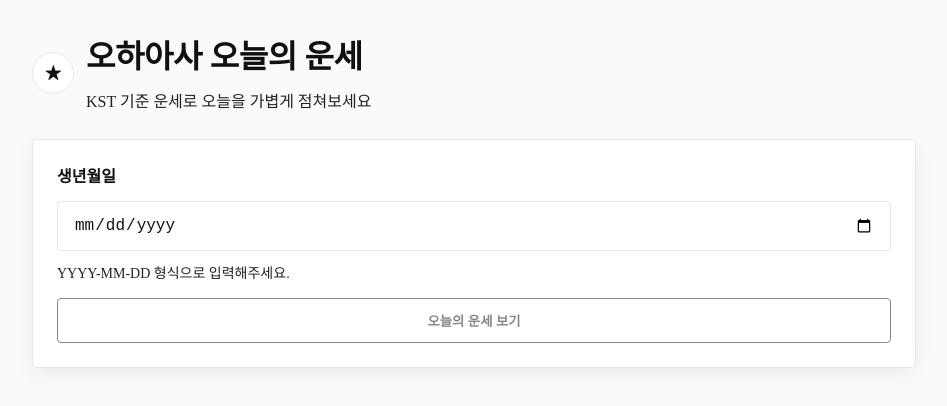
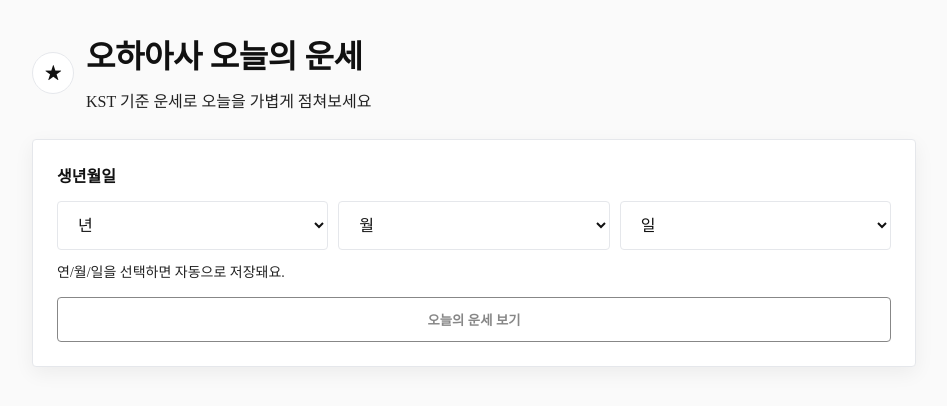
Before and after one commit to PoongzaGoon/OhaAsa, a React (Vite) app: page /input in a window 1280 px wide. Shown: the top 406 px of the page, without its empty margins (166-1113 px from the left). Built offline with nearby package versions, Linux system fonts and the light colour scheme.

Commit message:
Improve birthdate input with selects

```diff
--- a/src/components/BirthInputCard.jsx
+++ b/src/components/BirthInputCard.jsx
@@ -1,4 +1,17 @@
-function BirthInputCard({ birthdate, error, onChange, onSubmit, disabled }) {
+const getDaysInMonth = (year, month) => {
+  if (!year || !month) {
+    return 31;
+  }
+  return new Date(Number(year), Number(month), 0).getDate();
+};
+
+function BirthInputCard({ birthParts, error, onChangeParts, onSubmit, disabled }) {
+  const currentYear = new Date().getFullYear();
+  const years = Array.from({ length: currentYear - 1899 }, (_, index) => String(currentYear - index));
+  const months = Array.from({ length: 12 }, (_, index) => String(index + 1).padStart(2, '0'));
+  const daysInMonth = getDaysInMonth(birthParts.year, birthParts.month);
+  const days = Array.from({ length: daysInMonth }, (_, index) => String(index + 1).padStart(2, '0'));
+
   return (
     <section className="section">
       <div className="glass-card input-card">
@@ -6,15 +19,45 @@ function BirthInputCard({ birthdate, error, onChange, onSubmit, disabled }) {
           <label className="label" htmlFor="birthdate">
             생년월일
           </label>
-          <input
-            id="birthdate"
-            className="date-input"
-            type="date"
-            value={birthdate}
-            max={new Date().toISOString().slice(0, 10)}
-            onChange={(e) => onChange(e.target.value)}
-          />
-          {error ? <div className="error">{error}</div> : <div className="helper">YYYY-MM-DD 형식으로 입력해주세요.</div>}
+          <div className="date-select-group" id="birthdate">
+            <select
+              className="date-select"
+              value={birthParts.year}
+              onChange={(event) => onChangeParts({ ...birthParts, year: event.target.value })}
+            >
+              <option value="">년</option>
+              {years.map((year) => (
+                <option key={year} value={year}>
+                  {year}년
+                </option>
+              ))}
+            </select>
+            <select
+              className="date-select"
+              value={birthParts.month}
+              onChange={(event) => onChangeParts({ ...birthParts, month: event.target.value })}
+            >
+              <option value="">월</option>
+              {months.map((month) => (
+                <option key={month} value={month}>
+                  {Number(month)}월
+                </option>
+              ))}
+            </select>
+            <select
+              className="date-select"
+              value={birthParts.day}
+              onChange={(event) => onChangeParts({ ...birthParts, day: event.target.value })}
+            >
+              <option value="">일</option>
+              {days.map((day) => (
+                <option key={day} value={day}>
+                  {Number(day)}일
+                </option>
+              ))}
+            </select>
+          </div>
+          {error ? <div className="error">{error}</div> : <div className="helper">연/월/일을 선택하면 자동으로 저장돼요.</div>}
           <button className="button" onClick={onSubmit} disabled={disabled}>
             오늘의 운세 보기
           </button>
--- a/src/pages/Input.jsx
+++ b/src/pages/Input.jsx
@@ -2,12 +2,25 @@ import { useMemo, useState } from 'react';
 import { useNavigate } from 'react-router-dom';
 import BirthInputCard from '../components/BirthInputCard';
 
+const getDaysInMonth = (year, month) => {
+  if (!year || !month) {
+    return 31;
+  }
+  return new Date(Number(year), Number(month), 0).getDate();
+};
+
 function Input() {
   const navigate = useNavigate();
-  const [birthdate, setBirthdate] = useState('');
+  const [birthParts, setBirthParts] = useState({ year: '', month: '', day: '' });
   const [error, setError] = useState('');
 
   const today = useMemo(() => new Date().toISOString().slice(0, 10), []);
+  const birthdate = useMemo(() => {
+    if (!birthParts.year || !birthParts.month || !birthParts.day) {
+      return '';
+    }
+    return `${birthParts.year}-${birthParts.month}-${birthParts.day}`;
+  }, [birthParts]);
 
   const validate = (value) => {
     if (!value) {
@@ -19,9 +32,18 @@ function Input() {
     return '';
   };
 
-  const handleChange = (value) => {
-    setBirthdate(value);
-    setError(validate(value));
+  const handlePartsChange = (nextParts) => {
+    const daysInMonth = getDaysInMonth(nextParts.year, nextParts.month);
+    const normalizedDay =
+      nextParts.day && Number(nextParts.day) <= daysInMonth ? nextParts.day : '';
+    const normalizedParts = { ...nextParts, day: normalizedDay };
+    setBirthParts(normalizedParts);
+
+    const nextDate =
+      normalizedParts.year && normalizedParts.month && normalizedParts.day
+        ? `${normalizedParts.year}-${normalizedParts.month}-${normalizedParts.day}`
+        : '';
+    setError(nextDate ? validate(nextDate) : '');
   };
 
   const handleSubmit = () => {
@@ -35,9 +57,9 @@ function Input() {
 
   return (
     <BirthInputCard
-      birthdate={birthdate}
+      birthParts={birthParts}
       error={error}
-      onChange={handleChange}
+      onChangeParts={handlePartsChange}
       onSubmit={handleSubmit}
       disabled={!birthdate || !!error}
     />
--- a/src/styles/main.css
+++ b/src/styles/main.css
@@ -355,6 +355,22 @@ a {
   font-size: 16px;
 }
 
+.date-select-group {
+  display: grid;
+  grid-template-columns: repeat(3, minmax(0, 1fr));
+  gap: 10px;
+}
+
+.date-select {
+  width: 100%;
+  padding: 14px 16px;
+  border-radius: var(--radius);
+  border: 1px solid var(--border);
+  background: #ffffff;
+  color: var(--text);
+  font-size: 16px;
+}
+
 .helper {
   color: var(--muted);
   font-size: 14px;
@@ -612,6 +628,10 @@ a {
     flex: 1;
     text-align: center;
   }
+
+  .date-select-group {
+    grid-template-columns: repeat(2, minmax(0, 1fr));
+  }
 }
 
 @media (prefers-reduced-motion: reduce) {
```
